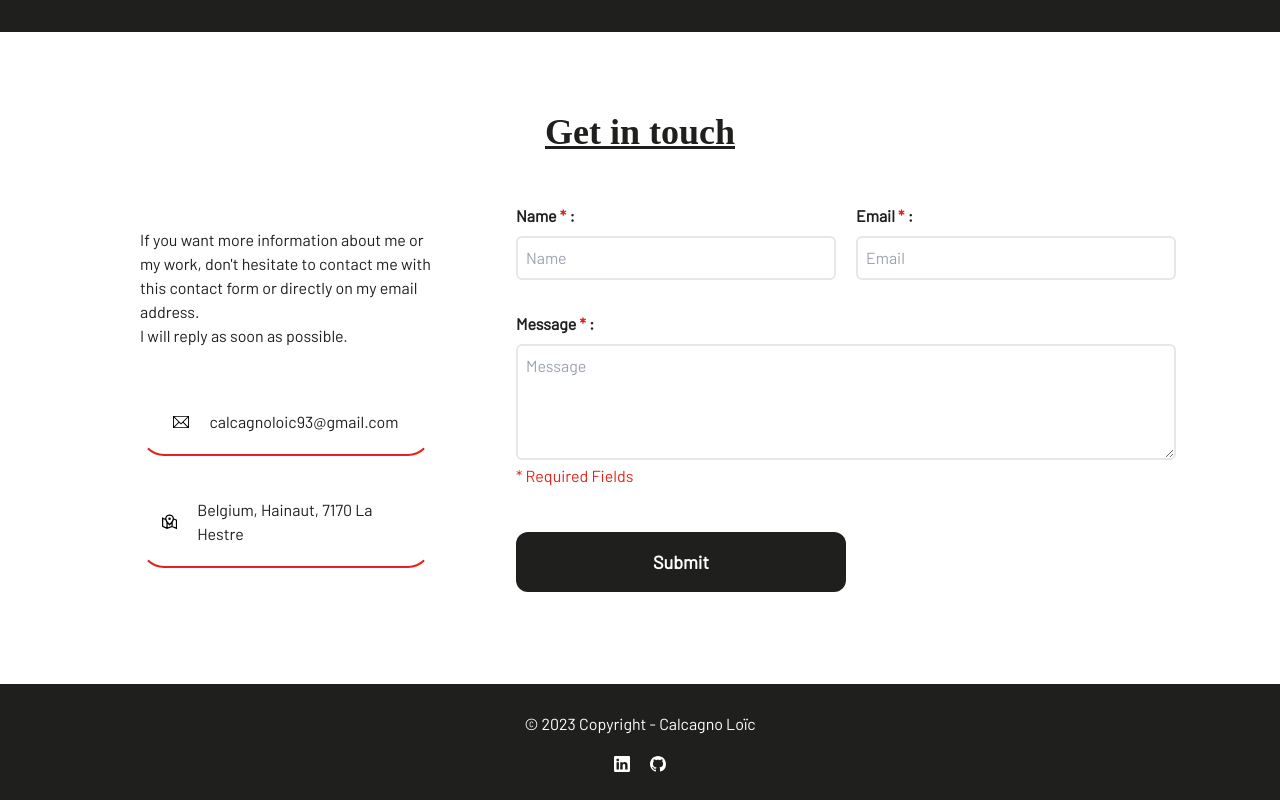
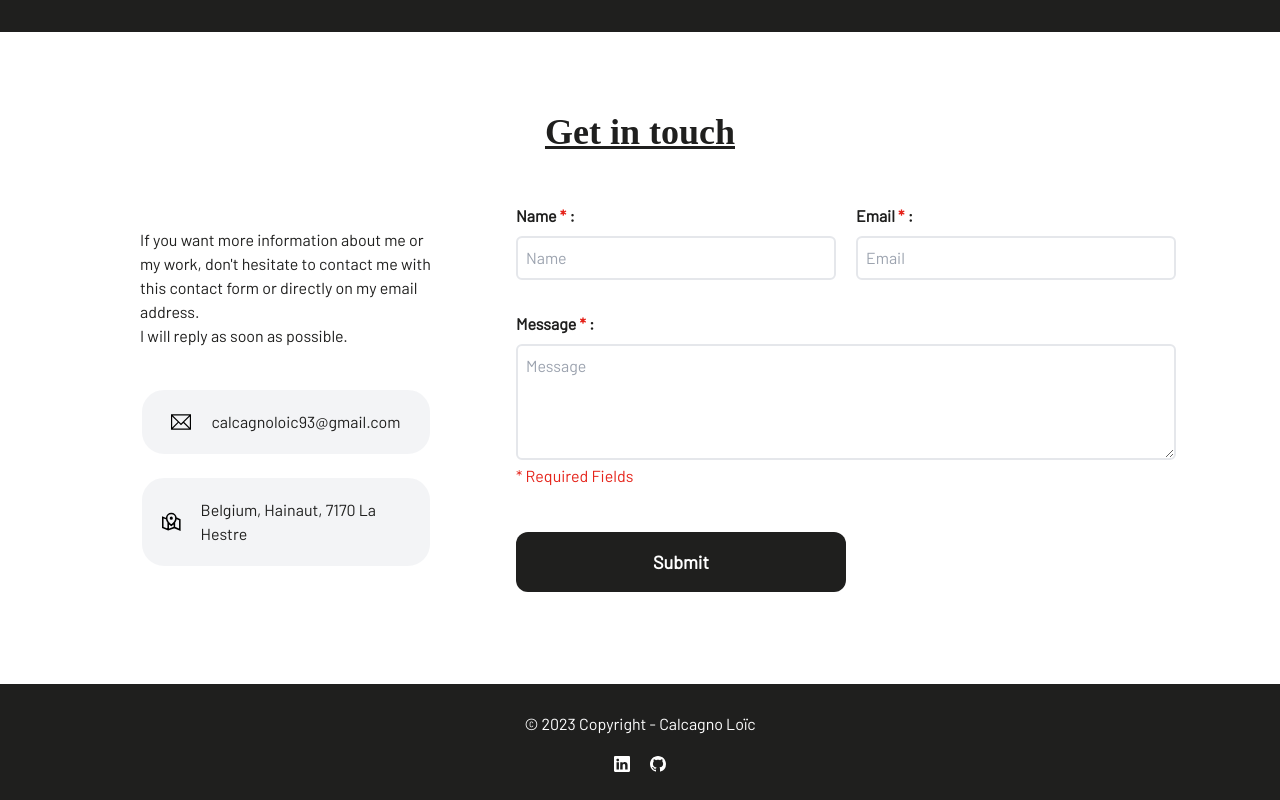
Before and after one commit to CalcagnoLoic/portfolio, a React (Create React App) app: page / in a window 1280 px wide. Shown: the part 1794-2594 px from the top of the page. Built offline with nearby package versions, Linux system fonts and the light colour scheme; a web font is replaced by a local one.

Commit message:
modification of contact form

```diff
--- a/src/components/contact.jsx
+++ b/src/components/contact.jsx
@@ -3,6 +3,7 @@ import { sendForm } from "emailjs-com";
 import Swal from "sweetalert2";
 import { TfiEmail } from "react-icons/tfi";
 import { GrMapLocation } from "react-icons/gr";
+import { IconContext } from "react-icons";
 
 const Contact = () => {
     const form = useRef();
@@ -57,14 +58,20 @@ const Contact = () => {
                         I will reply as soon as possible.
                     </h2>
                     <div className="flex flex-col gap-5">
-                        <div className="flex gap-5 text-center justify-center md:text-start border-2 p-5 rounded-3xl border-b-red-element border-white">
-                            <TfiEmail className="self-center" />
+                        <div className="flex gap-5 text-center justify-center md:text-start border-2 p-5 rounded-3xl bg-gray-100 border-white">
+                            <IconContext.Provider value={{size:"1.25rem"}}>
+                                <TfiEmail className="self-center" />
+                            </IconContext.Provider>
+
                             <p className="self-center text-main-color">
                                 calcagnoloic93@gmail.com
                             </p>
                         </div>
-                        <div className="flex gap-5 text-center justify-center md:text-start border-2 p-5 rounded-3xl border-b-red-element border-white">
-                            <GrMapLocation className="self-center" />
+                        <div className="flex gap-5 text-center justify-center md:text-start border-2 p-5 rounded-3xl bg-gray-100 border-white">
+                            <IconContext.Provider value={{size:"1.25rem"}}>
+                                <GrMapLocation className="self-center" />
+                            </IconContext.Provider>
+
                             <p className="self-center text-main-color">
                                 Belgium, Hainaut, 7170 La Hestre
                             </p>
```
